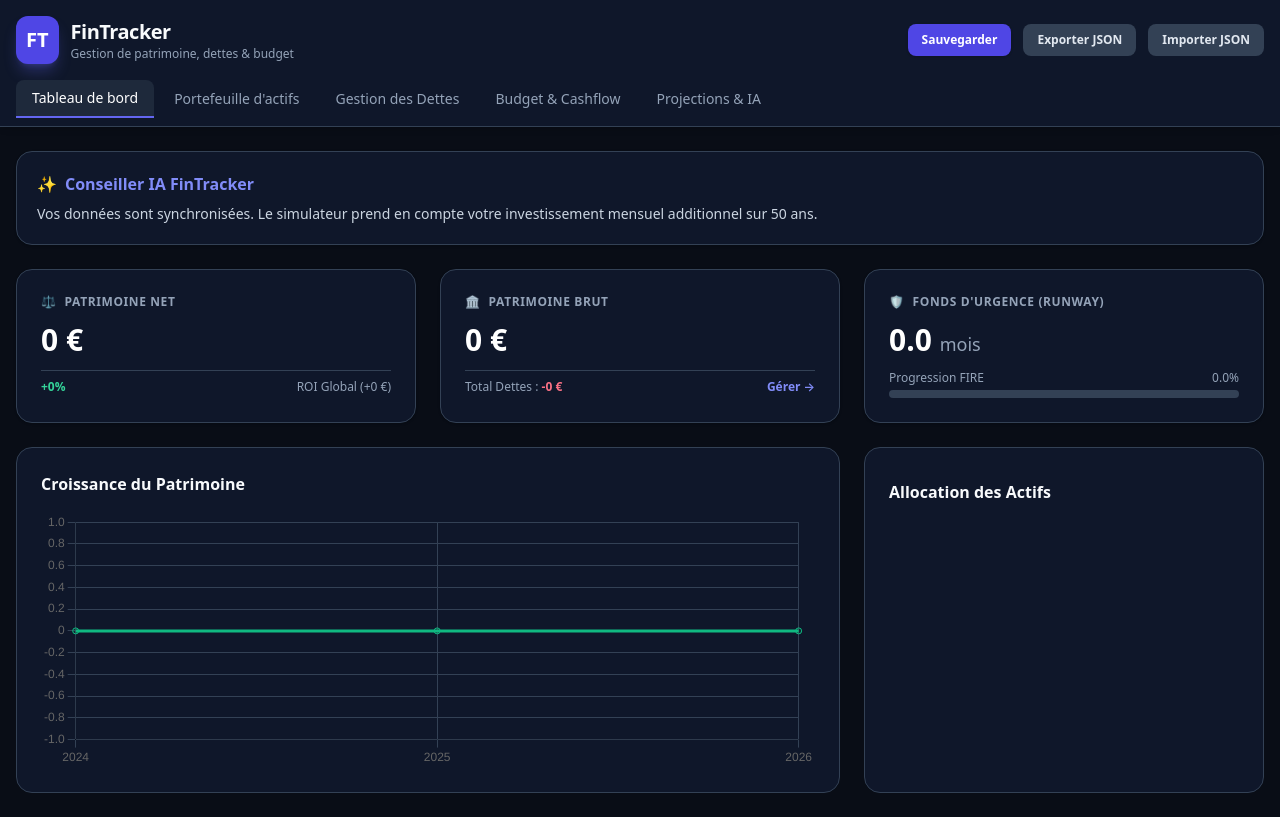
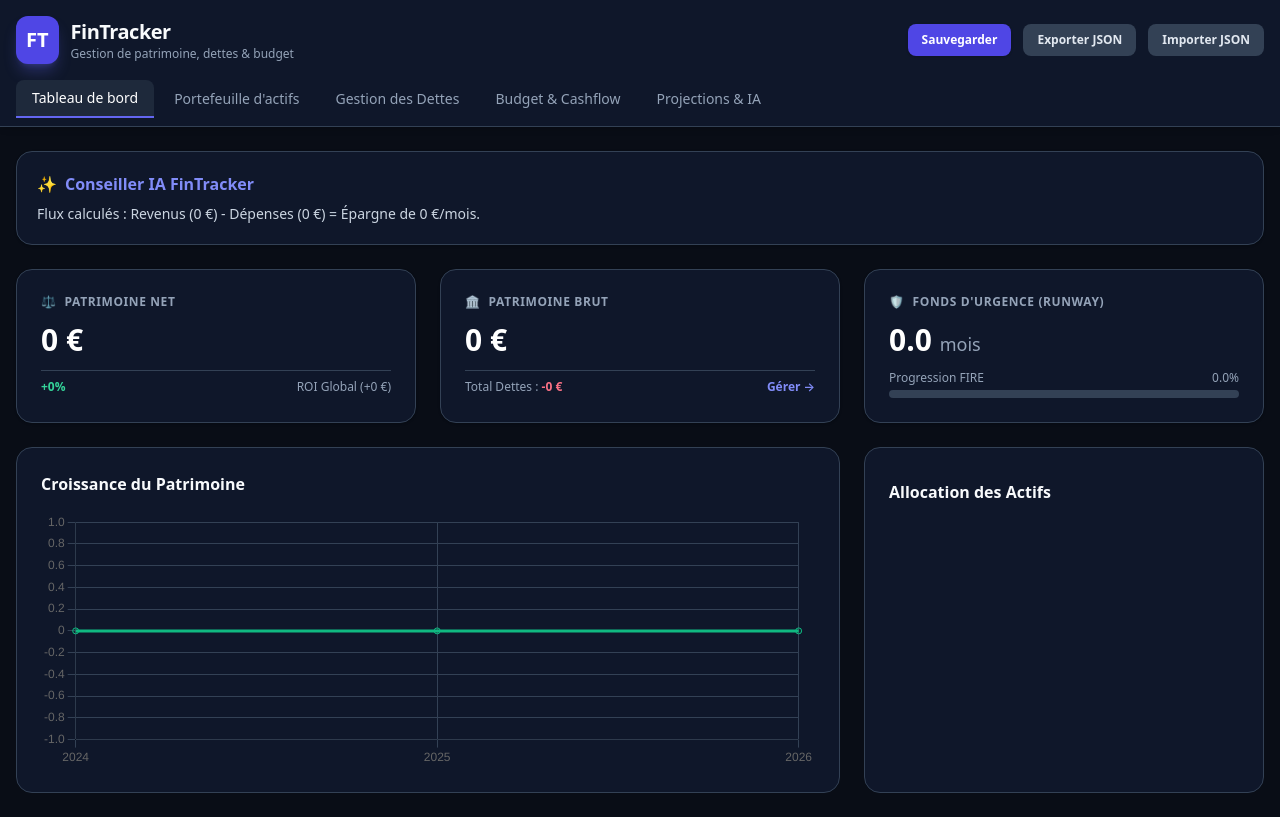
Before and after one commit to vitadiervitadiertom-debug/index.html, a plain HTML site: page index.html in a window 1280 px wide. Drawn offline with nearby package versions, Linux system fonts and the light colour scheme.

Commit message:
Update index.html

```diff
--- a/index.html
+++ b/index.html
@@ -295,10 +295,14 @@
             <div class="bg-dark-900 p-6 rounded-2xl border border-dark-700 shadow space-y-6">
                 <div class="flex flex-wrap justify-between items-center gap-4">
                     <div>
-                        <h3 class="text-lg font-bold">Simulateur de Projections Avancées (Jusqu'à 50 ans)</h3>
-                        <p class="text-xs text-slate-400 mt-1">Projection à long terme basée sur vos rendements et votre investissement mensuel.</p>
+                        <h3 class="text-lg font-bold">Simulateur de Projections Avancées</h3>
+                        <p class="text-xs text-slate-400 mt-1">Projection personnalisée avec durée, rendement et investissement mensuel.</p>
                     </div>
                     <div class="flex flex-wrap items-center gap-4">
+                        <div>
+                            <label class="block text-xs text-slate-400 mb-1">Durée (Années) :</label>
+                            <input type="number" id="projection-years" value="20" min="1" max="50" onchange="renderCharts()" class="w-24 bg-dark-950 border border-dark-700 rounded-lg p-1.5 text-sm text-white text-center font-bold">
+                        </div>
                         <div>
                             <label class="block text-xs text-slate-400 mb-1">Investissement / mois (€) :</label>
                             <input type="number" id="projection-monthly" value="500" onchange="renderCharts()" class="w-28 bg-dark-950 border border-dark-700 rounded-lg p-1.5 text-sm text-white text-center font-bold">
@@ -628,7 +632,10 @@
 
             const totalIncome = db.budget.income.reduce((a, b) => a + b.amount, 0);
             const totalExpenses = db.budget.expense.reduce((a, b) => a + b.amount, 0);
-            const monthlySavings = totalIncome - (totalExpenses + totalMonthlyDebt);
+            const totalOutflow = totalExpenses + totalMonthlyDebt;
+
+            // CORRECTION : Capacité d'épargne = Revenus - Dépenses
+            const monthlySavings = totalIncome - totalOutflow;
             const savingsRate = totalIncome > 0 ? ((monthlySavings / totalIncome) * 100).toFixed(1) : 0;
             const netWorth = totalAssets - totalDebts;
             const totalRoi = totalAssets - totalBuyValue;
@@ -641,8 +648,7 @@
             document.getElementById('kpi-roi-val').innerText = `ROI Global (${(totalRoi >= 0 ? '+' : '') + totalRoi.toLocaleString()} €)`;
 
             const totalCash = db.assets.filter(a => a.category === 'Cash' || a.category === 'Livret').reduce((a, b) => a + b.totalVal, 0);
-            const monthlyOutflow = totalExpenses + totalMonthlyDebt;
-            const runway = monthlyOutflow > 0 ? (totalCash / monthlyOutflow).toFixed(1) : '0.0';
+            const runway = totalOutflow > 0 ? (totalCash / totalOutflow).toFixed(1) : '0.0';
             document.getElementById('kpi-runway').innerText = runway;
 
             const fireProgress = Math.min(100, Math.max(0, (netWorth / 100000) * 100)).toFixed(1);
@@ -658,9 +664,9 @@
             document.getElementById('budget-savings-kpi').innerText = monthlySavings.toLocaleString() + ' € / mois';
             document.getElementById('budget-savings-rate').innerText = savingsRate + '%';
             document.getElementById('sum-income').innerText = totalIncome.toLocaleString() + ' €';
-            document.getElementById('sum-expenses').innerText = (totalExpenses + totalMonthlyDebt).toLocaleString() + ' €';
+            document.getElementById('sum-expenses').innerText = totalOutflow.toLocaleString() + ' €';
 
-            document.getElementById('ai-advice').innerText = `Vos données sont synchronisées. Le simulateur prend en compte votre investissement mensuel additionnel sur 50 ans.`;
+            document.getElementById('ai-advice').innerText = `Flux calculés : Revenus (${totalIncome.toLocaleString()} €) - Dépenses (${totalOutflow.toLocaleString()} €) = Épargne de ${monthlySavings.toLocaleString()} €/mois.`;
 
             renderCharts();
         }
@@ -715,13 +721,13 @@
                 options: { responsive: true, maintainAspectRatio: false, plugins: { legend: { position: 'bottom', labels: { color: '#cbd5e1' } } } }
             });
 
-            let maxYears = 10;
-            db.debts.forEach(d => { if (d.duration / 12 > maxYears) maxYears = Math.ceil(d.duration / 12); });
-            const yearsLabels = Array.from({ length: maxYears + 1 }, (_, i) => (currentYear + i).toString());
+            let maxYearsDebt = 10;
+            db.debts.forEach(d => { if (d.duration / 12 > maxYearsDebt) maxYearsDebt = Math.ceil(d.duration / 12); });
+            const yearsLabelsDebt = Array.from({ length: maxYearsDebt + 1 }, (_, i) => (currentYear + i).toString());
 
             const debtDatasets = db.debts.map((d, index) => {
                 const dataPoints = [];
-                for (let i = 0; i <= maxYears; i++) {
+                for (let i = 0; i <= maxYearsDebt; i++) {
                     const elapsedMonths = i * 12;
                     if (elapsedMonths <= d.deferment) {
                         dataPoints.push(d.capital);
@@ -738,21 +744,21 @@
             if (debtChartInstance) debtChartInstance.destroy();
             debtChartInstance = new Chart(debtCtx, {
                 type: 'line',
-                data: { labels: yearsLabels, datasets: debtDatasets },
+                data: { labels: yearsLabelsDebt, datasets: debtDatasets },
                 options: { responsive: true, maintainAspectRatio: false, scales: { x: { grid: { color: '#334155' } }, y: { grid: { color: '#334155' } } } }
             });
 
-            // Projection sur 50 ans avec investissement mensuel
+            const targetYears = parseInt(document.getElementById('projection-years').value) || 20;
             const simRate = parseFloat(document.getElementById('projection-rate').value) / 100 || 0.08;
             const monthlyInvestment = parseFloat(document.getElementById('projection-monthly').value) || 0;
-            const simLabels = Array.from({ length: 51 }, (_, i) => `Année +${i}`);
+
+            const simLabels = Array.from({ length: targetYears + 1 }, (_, i) => `Année +${i}`);
             let baseCapital = db.assets.reduce((a,b)=>a+b.totalVal,0) - db.debts.reduce((a,b)=>a+b.capital,0);
 
             const simData = [];
             let currentCap = baseCapital;
-            for (let i = 0; i <= 50; i++) {
+            for (let i = 0; i <= targetYears; i++) {
                 simData.push(Math.round(currentCap));
-                // Capitalisation annuelle composée + ajouts mensuels réguliers
                 for (let m = 0; m < 12; m++) {
                     currentCap = (currentCap + monthlyInvestment) * (1 + simRate / 12);
                 }
@@ -765,7 +771,7 @@
                 data: {
                     labels: simLabels,
                     datasets: [{
-                        label: 'Projection Capital (50 ans)',
+                        label: `Projection Capital (${targetYears} ans)`,
                         data: simData,
                         borderColor: '#6366f1',
                         backgroundColor: 'rgba(99, 102, 241, 0.1)',
```
